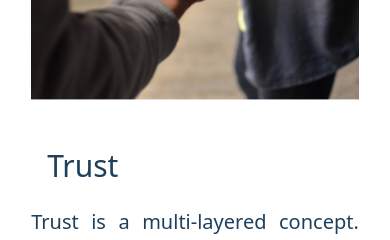
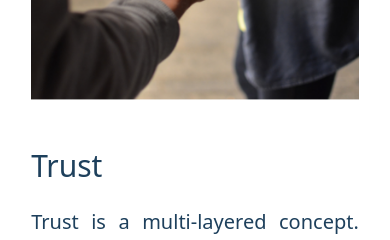
Before and after one commit to Qinisfighting/EllenTangCoaching, a React (Vite) app: page /work in a window 390 px wide. Shown: the part 3800-4040 px from the top of the page. Built offline with nearby package versions, Linux system fonts and the light colour scheme.

Commit message:
Update General.tsx

```diff
--- a/src/pages/Work/General.tsx
+++ b/src/pages/Work/General.tsx
@@ -32,7 +32,7 @@ export default function General() {
             </div>
             <div className="mx-auto flex flex-col justify-between items-top gap-4 lg:gap-8 lg:flex-row">
               <div className="order-2 lg:order-1 lg:w-2/3 w-11/12 mx-auto">
-                <h2 className='pl-4 text-3xl lg:text-4xl lg:pl-0'>Trust</h2>
+                <h2 className='text-3xl lg:text-4xl lg:pl-0'>Trust</h2>
                 <p className="text-xl">Trust is a multi-layered concept. Whilst you may trust someone with your money, you wouldn’t necessarily trust them with your vulnerability. It is in those to whom we can show our true selves that we place the deepest trust.</p>
                 <p className="text-xl">Genuine trust stands the test of time. As trust is the foundation of our coaching relationship, I will do everything in my power to build the trust between us. As the trust grows and solidifies, our relationship will become more powerful for your growth and development.</p>
                 <p className="text-xl">I assign no blame or judgement on any human behaviours and desires. Anything that you feel is significant can be explored with complete confidentiality and acceptance from me. I know this quality can only be demonstrated, not told. So if we haven’t met before, please feel free to take up my offer of a <Link to="/work/booking" className="underline text-myblue-400">discovery session</Link> and decide whether you could trust me.</p>
@@ -51,7 +51,7 @@ export default function General() {
             </div>
             <div className="mx-auto flex flex-col justify-between items-top gap-4 lg:gap-8 lg:flex-row ">
               <div className="order-2 lg:order-1 lg:w-2/3 w-11/12 mx-auto">
-                <h2 className='pl-4 text-3xl lg:text-4xl lg:pl-0'>Partnership</h2>
+                <h2 className='text-3xl lg:text-4xl lg:pl-0'>Partnership</h2>
                 <p className="text-xl">The power of partnering is at the centre of everything I do.</p>
                 <p className="text-xl">To an extent, I don’t like the term ‘coach’ because it is not always clear as to exactly what it means to each person, and sometimes it can be seen as a role in which one is holding themselves out as more skilled or knowledgeable than the other.</p>
                 <p className="text-xl">My mission is all about providing a relationship which you can use for your benefit. Within our relationship as partners, you as a whole are understood, supported, and accepted unconditionally. I believe that this is the most powerful way in which every individual can grow to love their authentic selves and find creative and effective solutions for any problems standing in their way.</p>
```
